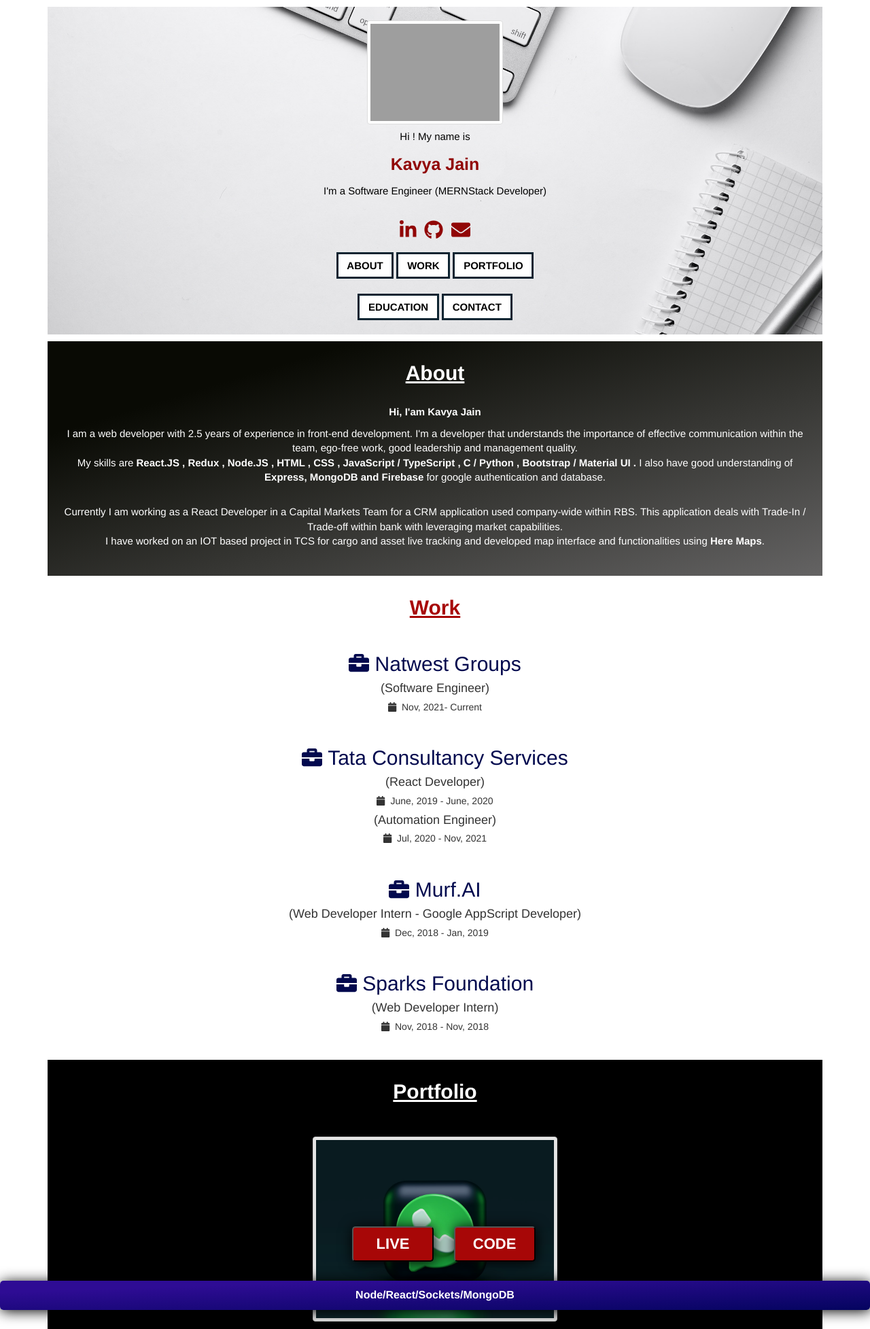
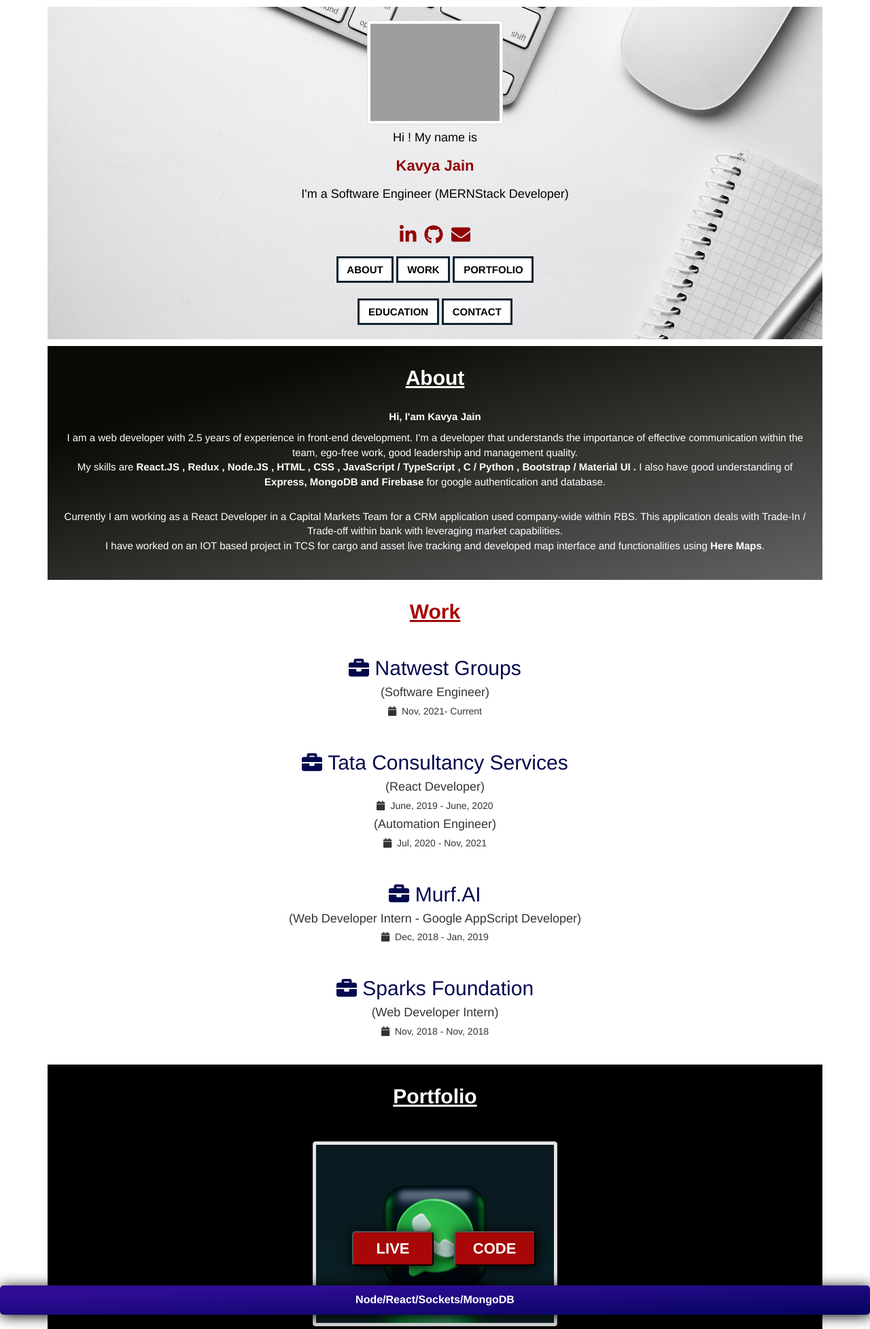
Before and after one commit to kavukj/MyCV, a PHP site: page / in a window 1280 px wide. Shown: the top 1955 px of the page at 68% size. Run offline with PHP 8.4, Linux system fonts and the light colour scheme; grey boxes are pictures that could not be loaded.

Commit message:
Changed styling

```diff
--- a/assets/css/styles.css
+++ b/assets/css/styles.css
@@ -70,12 +70,12 @@ a{
 }
 
 .home__title{
-  font-size: 1.5rem;
+  font-size: 1.8rem;
   margin-bottom: 3rem;
   color: black;
 }
 .home__title-color{
-  font-size: 2.5rem;
+  font-size: 2.2rem;
   line-height: 8vh;
   color: #910606;
   font-weight: bold;
```
